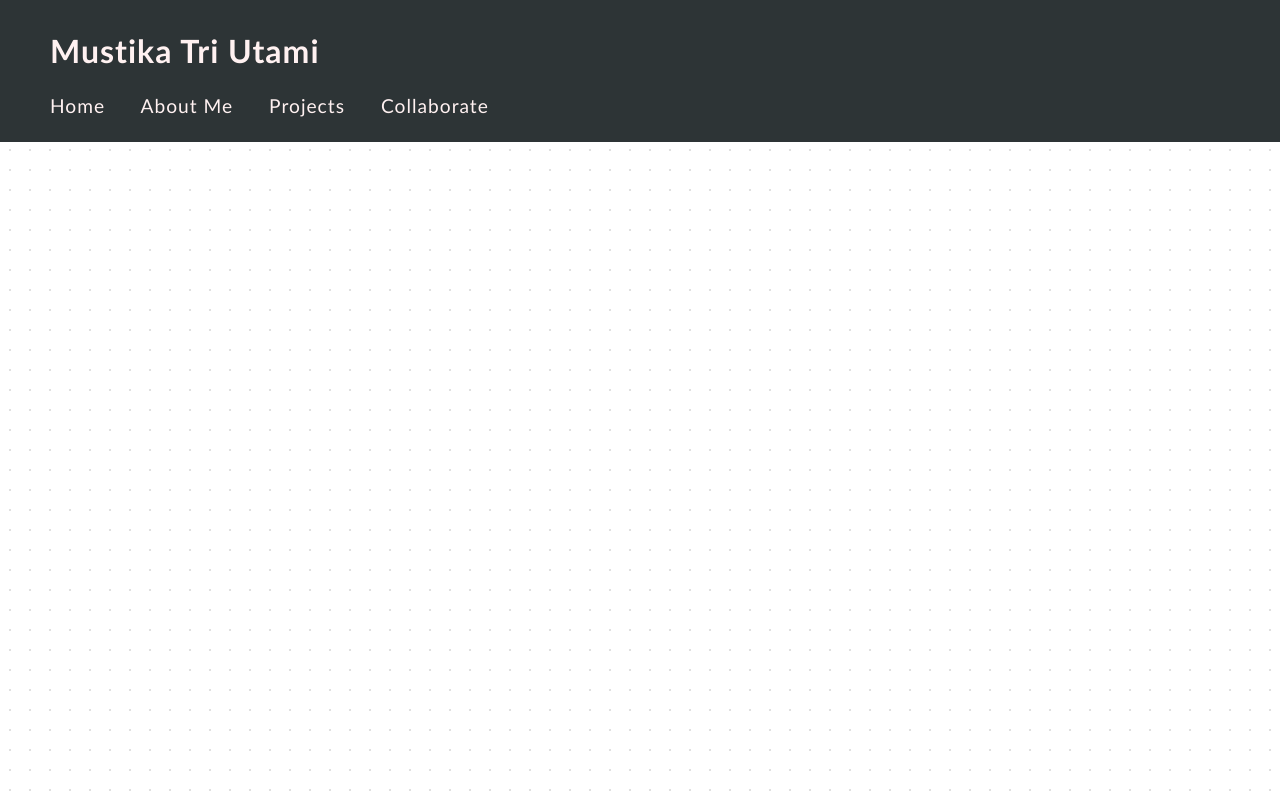
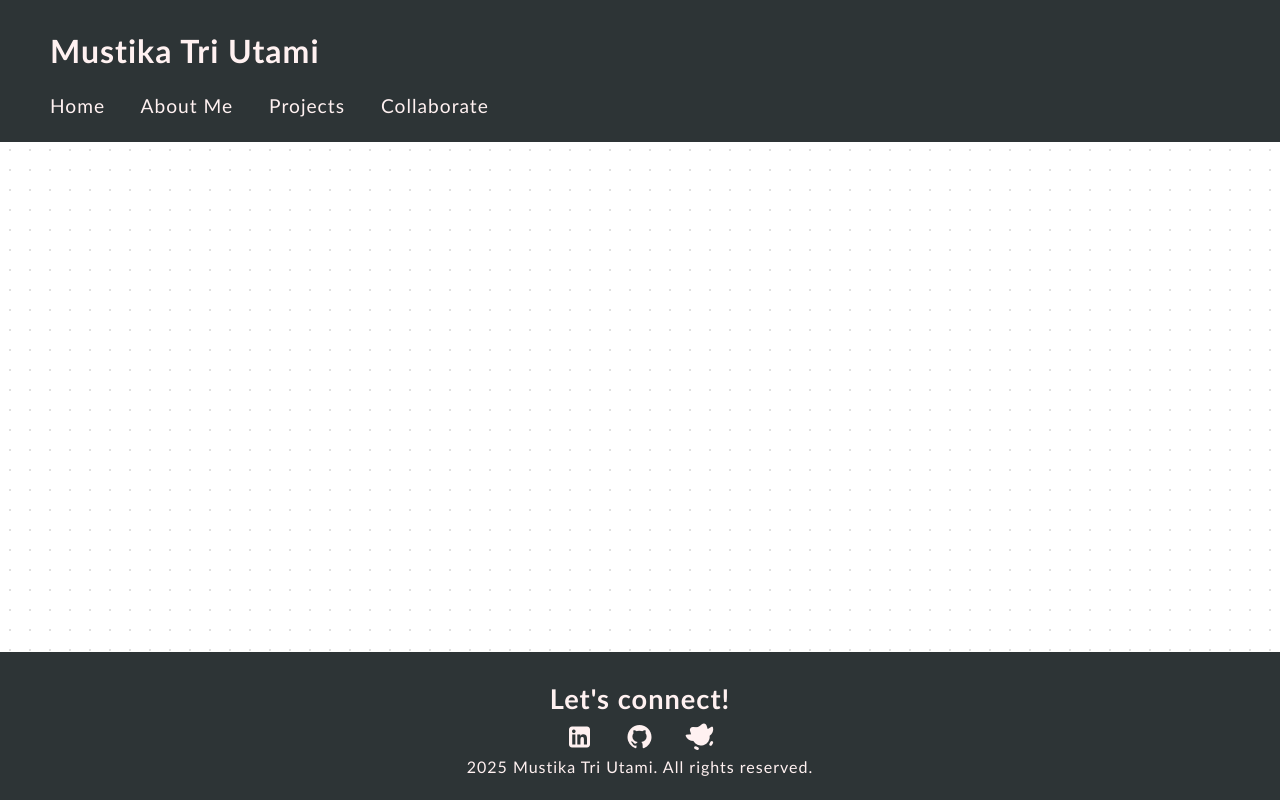
Before and after one commit to mtutami22/personal-website, a plain HTML site: page index.html in a window 1280 px wide. Drawn offline with Linux system fonts and the light colour scheme.

Commit message:
footer added

```diff
--- a/css/style-home.css
+++ b/css/style-home.css
@@ -22,6 +22,13 @@ body {
     letter-spacing: 1px;
     line-height: 1.6;
     color: var(--text-color);
+    display: flex;
+    flex-direction: column;
+    min-height: 100vh;
+}
+
+html body {
+    height: 100%;
 }
 
 header {
@@ -79,6 +86,37 @@ h1 {
     background-color: var(--light-color);
     border-radius: 5px;
 }
+
+main {
+    flex: 1;
+}
+
+footer {
+    background-color: var(--dark-color);
+    color: var(--light-color);
+    padding-bottom: 20px;
+    padding-top: 25px;
+    text-align: center;
+}
+
+footer h2 {
+    font-size: 1.7rem;
+}
+
+.logo {
+    display: flex;
+    flex-direction: row;
+    justify-content: center;
+    gap: 30px;
+    font-size: 1.5rem;
+    padding-top: 5px;
+    padding-bottom: 5px;
+}
+
+.logo i:hover {
+    color: var(--second-color);
+}
+
 @media (max-width: 768px) {
     .hamburger {
         display: flex;
--- a/index.html
+++ b/index.html
@@ -6,7 +6,7 @@
         <meta name="viewport" content="width=device-width, initial-scale=1.0">
         <title>Home - Mustika Tri Utami</title>
         <link rel="stylesheet" href="css/style-home.css"/>
-        <link rel="stylesheet" href="https://cdnjs.cloudflare.com/ajax/libs/font-awesome/7.0.1/css/fontawesome.min.css" integrity="sha512-M5Kq4YVQrjg5c2wsZSn27Dkfm/2ALfxmun0vUE3mPiJyK53hQBHYCVAtvMYEC7ZXmYLg8DVG4tF8gD27WmDbsg==" crossorigin="anonymous" referrerpolicy="no-referrer" />
+        <link rel="stylesheet" href="https://cdnjs.cloudflare.com/ajax/libs/font-awesome/7.0.1/css/all.min.css" integrity="sha512-2SwdPD6INVrV/lHTZbO2nodKhrnDdJK9/kg2XD1r9uGqPo1cUbujc+IYdlYdEErWNu69gVcYgdxlmVmzTWnetw==" crossorigin="anonymous" referrerpolicy="no-referrer" />
     </head>
 
     <body>
@@ -27,6 +27,18 @@
             </nav>
         </header>
 
+        <main></main>
+
+        <footer>
+            <h2>Let's connect!</h2>
+            <section class="logo">
+                <i class="fa-brands fa-square-linkedin"></i>
+                <i class="fa-brands fa-github"></i>
+                <i class="fa-brands fa-duolingo"></i>
+            </section>
+            <p>2025 Mustika Tri Utami. All rights reserved.</p>
+        </footer>
+
         <script src="js/script.js"></script>
     </body>
 </html>
```
